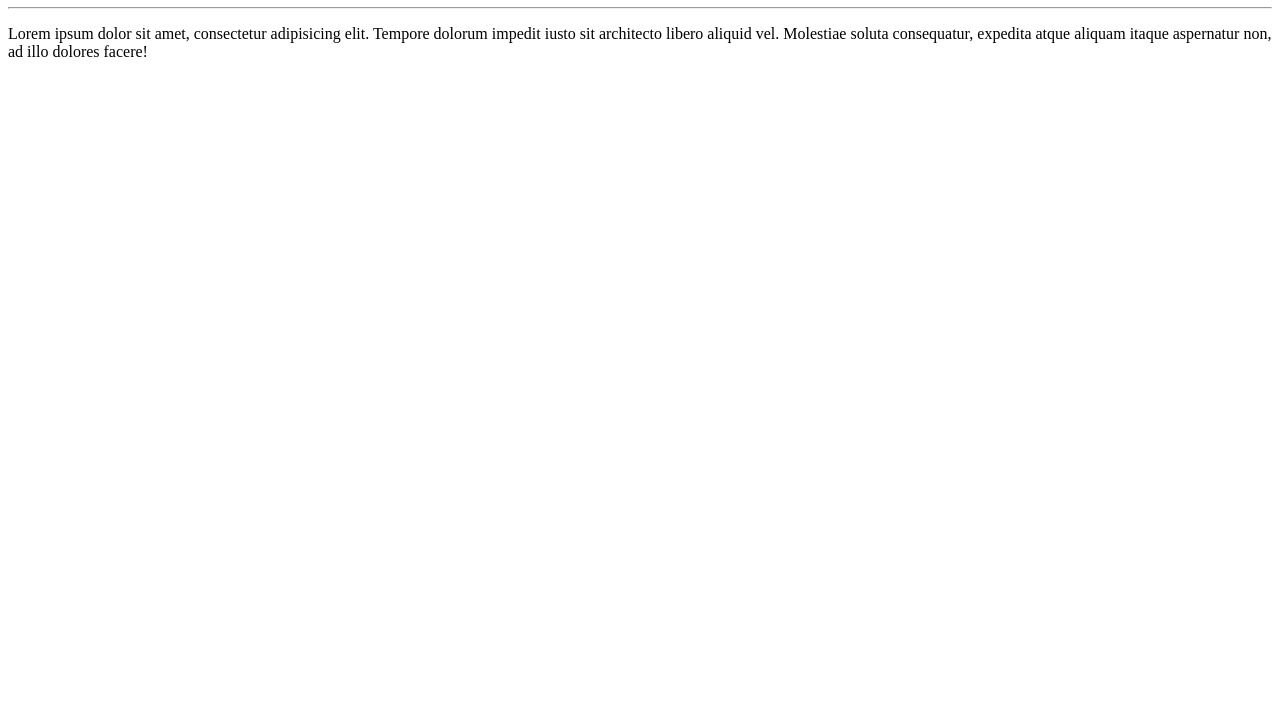
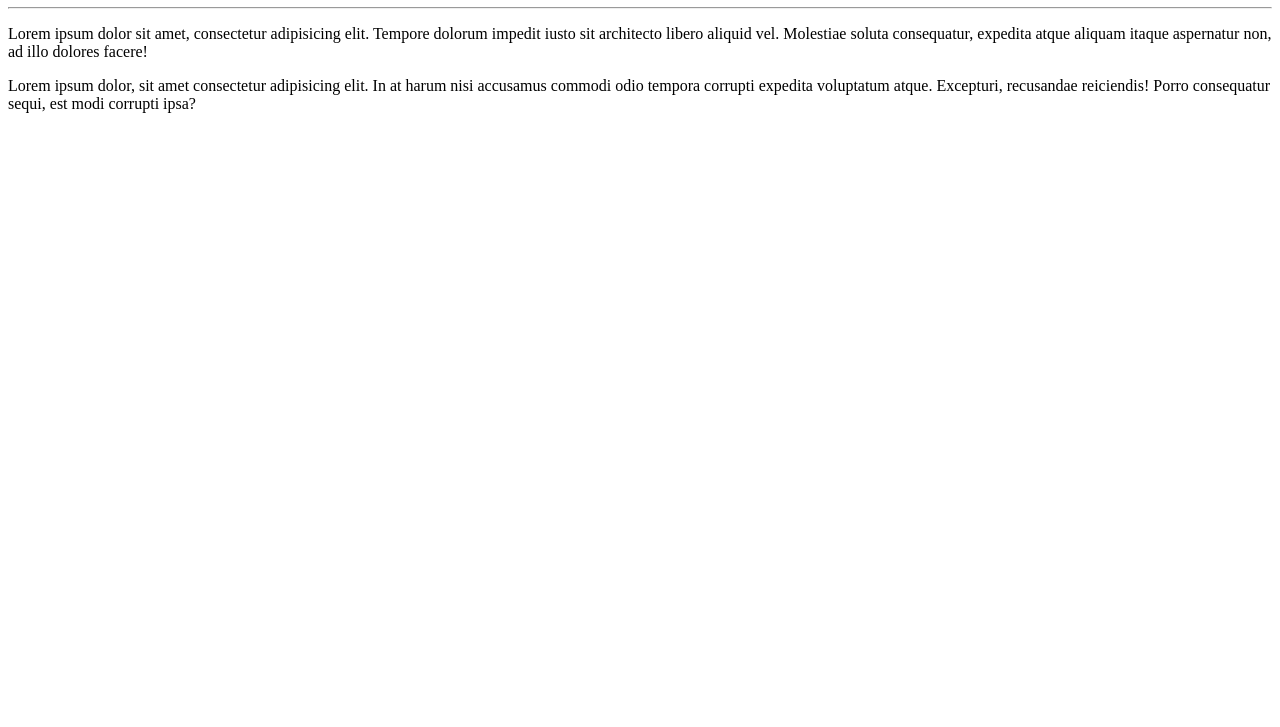
Before and after one commit to CaioMaturano06/second-repository, a plain HTML site: page site-exemple/index.html in a window 1280 px wide. Shown: the part 73-800 px from the top of the page. Drawn offline with Linux system fonts and the light colour scheme.

Commit message:
add um paragrafo

```diff
--- a/site-exemple/index.html
+++ b/site-exemple/index.html
@@ -9,5 +9,6 @@
     <h1>hey, word!</h1>
     <hr>
     <p>Lorem ipsum dolor sit amet, consectetur adipisicing elit. Tempore dolorum impedit iusto sit architecto libero aliquid vel. Molestiae soluta consequatur, expedita atque aliquam itaque aspernatur non, ad illo dolores facere!</p>
+    <p>Lorem ipsum dolor, sit amet consectetur adipisicing elit. In at harum nisi accusamus commodi odio tempora corrupti expedita voluptatum atque. Excepturi, recusandae reiciendis! Porro consequatur sequi, est modi corrupti ipsa?</p>
 </body>
 </html>
```
